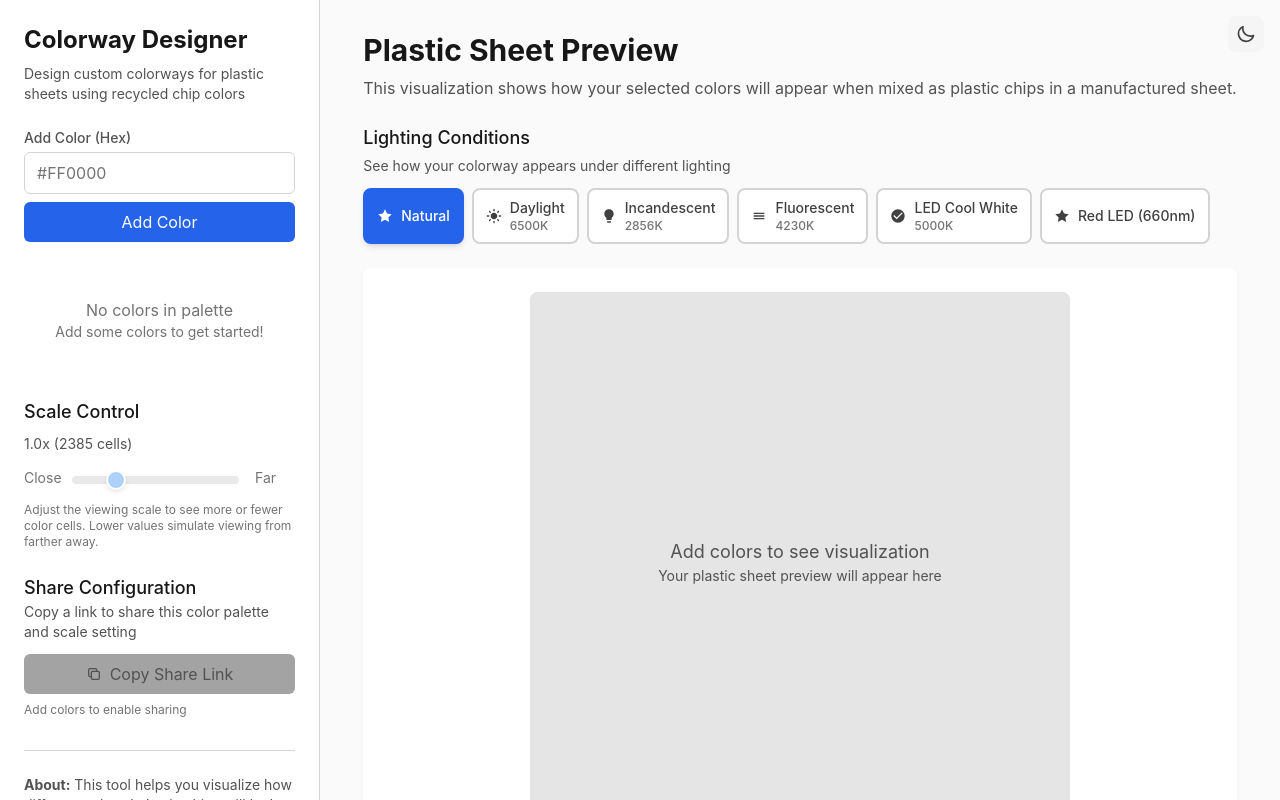
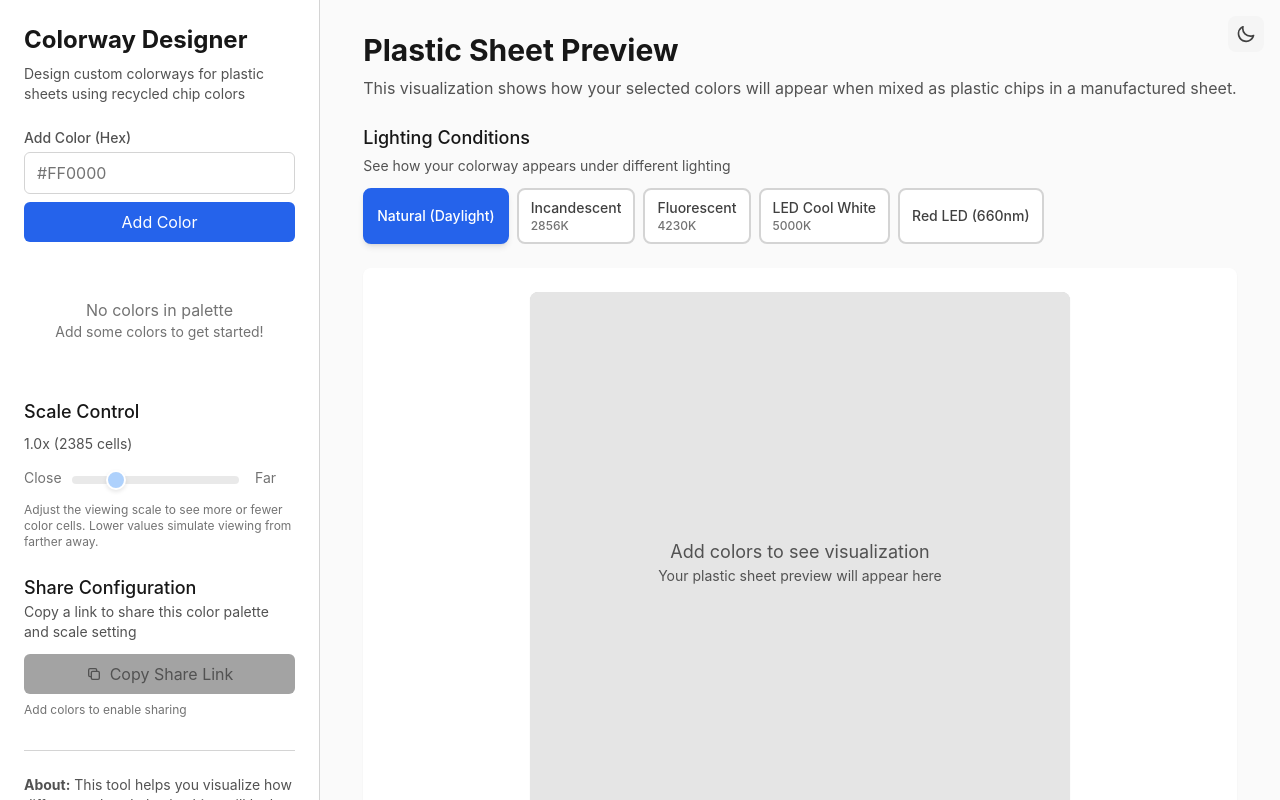
Before and after one commit to ammortal-inc/colorway-designer, a React (Vite) app: page / in a window 1280 px wide. Built offline with nearby package versions, Linux system fonts and the light colour scheme.

Commit message:
fix rendering of alt lighting

```diff
--- a/src/components/LightingSelector.tsx
+++ b/src/components/LightingSelector.tsx
@@ -12,11 +12,11 @@ const LightingSelector: React.FC<LightingSelectorProps> = ({
   onLightChange,
   className = ''
 }) => {
-  // Add "Natural" option (no lighting transformation)
+  // Add "Natural (Daylight)" option (no lighting transformation)
   const lightOptions = [
     {
       id: 'natural',
-      name: 'Natural',
+      name: 'Natural (Daylight)',
       description: 'No lighting transformation - colors as specified',
       colorTemperature: undefined
     },
@@ -30,48 +30,6 @@ const LightingSelector: React.FC<LightingSelectorProps> = ({
     return '';
   };
 
-  const getLightIcon = (lightId: string) => {
-    switch (lightId) {
-      case 'natural':
-        return (
-          <svg className="w-4 h-4" viewBox="0 0 24 24" fill="currentColor">
-            <path d="M12 2l3.09 6.26L22 9.27l-5 4.87 1.18 6.88L12 17.77l-6.18 3.25L7 14.14 2 9.27l6.91-1.01L12 2z"/>
-          </svg>
-        );
-      case 'daylight-d65':
-        return (
-          <svg className="w-4 h-4" viewBox="0 0 24 24" fill="currentColor">
-            <path d="M12 7c-2.76 0-5 2.24-5 5s2.24 5 5 5 5-2.24 5-5-2.24-5-5-5zM2 13h2c.55 0 1-.45 1-1s-.45-1-1-1H2c-.55 0-1 .45-1 1s.45 1 1 1zm18 0h2c.55 0 1-.45 1-1s-.45-1-1-1h-2c-.55 0-1 .45-1 1s.45 1 1 1zM11 2v2c0 .55.45 1 1 1s1-.45 1-1V2c0-.55-.45-1-1-1s-1 .45-1 1zm0 18v2c0 .55.45 1 1 1s1-.45 1-1v-2c0-.55-.45-1-1-1s-1 .45-1 1zM5.99 4.58c-.39-.39-1.03-.39-1.41 0-.39.39-.39 1.03 0 1.41l1.06 1.06c.39.39 1.03.39 1.41 0s.39-1.03 0-1.41L5.99 4.58zm12.37 12.37c-.39-.39-1.03-.39-1.41 0-.39.39-.39 1.03 0 1.41l1.06 1.06c.39.39 1.03.39 1.41 0 .39-.39.39-1.03 0-1.41l-1.06-1.06zm1.06-10.96c.39-.39.39-1.03 0-1.41-.39-.39-1.03-.39-1.41 0l-1.06 1.06c-.39.39-.39 1.03 0 1.41s1.03.39 1.41 0l1.06-1.06zM7.05 18.36c.39-.39.39-1.03 0-1.41-.39-.39-1.03-.39-1.41 0l-1.06 1.06c-.39.39-.39 1.03 0 1.41s1.03.39 1.41 0l1.06-1.06z"/>
-          </svg>
-        );
-      case 'incandescent-a':
-        return (
-          <svg className="w-4 h-4" viewBox="0 0 24 24" fill="currentColor">
-            <path d="M9 21c0 .5.4 1 1 1h4c.6 0 1-.5 1-1v-1H9v1zm3-19C8.1 2 5 5.1 5 9c0 2.4 1.2 4.5 3 5.7V17c0 .5.4 1 1 1h6c.6 0 1-.5 1-1v-2.3c1.8-1.3 3-3.4 3-5.7 0-3.9-3.1-7-7-7z"/>
-          </svg>
-        );
-      case 'fluorescent-f2':
-        return (
-          <svg className="w-4 h-4" viewBox="0 0 24 24" fill="currentColor">
-            <path d="M4 11h16v2H4zm0-4h16v2H4zm0 8h16v2H4z"/>
-          </svg>
-        );
-      case 'led-5000k':
-        return (
-          <svg className="w-4 h-4" viewBox="0 0 24 24" fill="currentColor">
-            <path d="M12 2C6.48 2 2 6.48 2 12s4.48 10 10 10 10-4.48 10-10S17.52 2 12 2zm-2 15l-5-5 1.41-1.41L10 14.17l7.59-7.59L19 8l-9 9z"/>
-          </svg>
-        );
-      case 'red-660nm':
-        return (
-          <svg className="w-4 h-4" viewBox="0 0 24 24" fill="currentColor">
-            <path d="M12 2l3.09 6.26L22 9.27l-5 4.87 1.18 6.88L12 17.77l-6.18 3.25L7 14.14 2 9.27l6.91-1.01L12 2z"/>
-          </svg>
-        );
-      default:
-        return null;
-    }
-  };
 
   return (
     <div className={`mb-6 ${className}`}>
@@ -95,7 +53,7 @@ const LightingSelector: React.FC<LightingSelectorProps> = ({
               onClick={() => onLightChange(light.id)}
               className={`
                 px-3 py-2 rounded-lg text-sm font-medium transition-all duration-200
-                flex items-center space-x-2 border-2 min-w-0 flex-shrink-0
+                flex items-center border-2 min-w-0 flex-shrink-0
                 ${isSelected
                   ? 'bg-blue-600 text-white border-blue-600 shadow-md'
                   : 'bg-white dark:bg-neutral-800 text-neutral-700 dark:text-neutral-300 border-neutral-300 dark:border-neutral-600 hover:border-neutral-400 dark:hover:border-neutral-500 hover:bg-neutral-50 dark:hover:bg-neutral-700'
@@ -103,9 +61,6 @@ const LightingSelector: React.FC<LightingSelectorProps> = ({
               `}
               title={light.description}
             >
-              <span className="flex-shrink-0">
-                {getLightIcon(light.id)}
-              </span>
               <div className="flex flex-col items-start min-w-0">
                 <span className="truncate">{light.name}</span>
                 {temperature && (
@@ -119,14 +74,6 @@ const LightingSelector: React.FC<LightingSelectorProps> = ({
         })}
       </div>
 
-      {/* Current selection info */}
-      {selectedLightId !== 'natural' && (
-        <div className="mt-3 p-3 bg-blue-50 dark:bg-blue-900/20 border border-blue-200 dark:border-blue-800 rounded-lg transition-all duration-300">
-          <div className="text-sm text-blue-900 dark:text-blue-100">
-            {LIGHT_SOURCES.find(l => l.id === selectedLightId)?.description}
-          </div>
-        </div>
-      )}
     </div>
   );
 };
--- a/src/utils/lightingUtils.ts
+++ b/src/utils/lightingUtils.ts
@@ -38,17 +38,45 @@ function linearToSrgb(value: number): number {
 // Convert hex color to RGB values (0-1 range)
 function hexToRgb(hex: string): { r: number; g: number; b: number } {
   const cleanHex = hex.replace('#', '');
-  const r = parseInt(cleanHex.substring(0, 2), 16) / 255;
-  const g = parseInt(cleanHex.substring(2, 4), 16) / 255;
-  const b = parseInt(cleanHex.substring(4, 6), 16) / 255;
+
+  let r: number, g: number, b: number;
+
+  if (cleanHex.length === 3) {
+    // Shorthand hex (e.g., #AAA -> #AAAAAA)
+    r = parseInt(cleanHex.charAt(0) + cleanHex.charAt(0), 16) / 255;
+    g = parseInt(cleanHex.charAt(1) + cleanHex.charAt(1), 16) / 255;
+    b = parseInt(cleanHex.charAt(2) + cleanHex.charAt(2), 16) / 255;
+  } else if (cleanHex.length === 6) {
+    // Full hex (e.g., #AABBCC)
+    r = parseInt(cleanHex.substring(0, 2), 16) / 255;
+    g = parseInt(cleanHex.substring(2, 4), 16) / 255;
+    b = parseInt(cleanHex.substring(4, 6), 16) / 255;
+  } else {
+    // Invalid hex length - return black as fallback
+    console.error(`Invalid hex color length: ${hex}`);
+    return { r: 0, g: 0, b: 0 };
+  }
+
   return { r, g, b };
 }
 
-// Convert RGB values (0-1 range) to hex
+// Convert RGB values (0-255 range) to hex
 function rgbToHex(r: number, g: number, b: number): string {
-  const rHex = Math.round(r).toString(16).padStart(2, '0');
-  const gHex = Math.round(g).toString(16).padStart(2, '0');
-  const bHex = Math.round(b).toString(16).padStart(2, '0');
+  // Safety checks for invalid values
+  if (isNaN(r) || isNaN(g) || isNaN(b)) {
+    console.error(`NaN values in rgbToHex: r=${r}, g=${g}, b=${b}`);
+    return '#000000';
+  }
+
+  // Clamp to valid range
+  const rClamped = Math.max(0, Math.min(255, Math.round(r)));
+  const gClamped = Math.max(0, Math.min(255, Math.round(g)));
+  const bClamped = Math.max(0, Math.min(255, Math.round(b)));
+
+  const rHex = rClamped.toString(16).padStart(2, '0');
+  const gHex = gClamped.toString(16).padStart(2, '0');
+  const bHex = bClamped.toString(16).padStart(2, '0');
+
   return `#${rHex}${gHex}${bHex}`.toUpperCase();
 }
 
@@ -75,6 +103,12 @@ export function srgbToXyz(r: number, g: number, b: number): XYZColor {
 
 // Convert XYZ back to sRGB with gamma correction
 export function xyzToSrgb(xyz: XYZColor): { r: number; g: number; b: number } {
+  // Safety checks for invalid values
+  if (isNaN(xyz.X) || isNaN(xyz.Y) || isNaN(xyz.Z)) {
+    console.error(`NaN values in xyzToSrgb:`, xyz);
+    return { r: 0, g: 0, b: 0 };
+  }
+
   // Scale back from standard illuminant
   const X = xyz.X / 100;
   const Y = xyz.Y / 100;
@@ -89,6 +123,12 @@ export function xyzToSrgb(xyz: XYZColor): { r: number; g: number; b: number } {
   r = linearToSrgb(r);
   g = linearToSrgb(g);
   b = linearToSrgb(b);
+
+  // Safety checks for output
+  if (isNaN(r) || isNaN(g) || isNaN(b)) {
+    console.error(`NaN values in sRGB output: r=${r}, g=${g}, b=${b}`);
+    return { r: 0, g: 0, b: 0 };
+  }
 
   return { r, g, b };
 }
@@ -136,6 +176,12 @@ export function chromaticAdaptation(xyz: XYZColor, sourceWhite: XYZColor, target
   const sourceLMS = applyMatrixTransform(sourceWhite, bradfordMatrix);
   const targetLMS = applyMatrixTransform(targetWhite, bradfordMatrix);
 
+  // Check for division by zero
+  if (sourceLMS.X === 0 || sourceLMS.Y === 0 || sourceLMS.Z === 0) {
+    console.error(`Division by zero in chromatic adaptation`, sourceLMS);
+    return xyz; // Return original color
+  }
+
   // Calculate adaptation matrix
   const adaptMatrix = [
     [targetLMS.X / sourceLMS.X, 0, 0],
@@ -158,14 +204,6 @@ export const D65_WHITE_POINT: XYZColor = {
 
 // Standard light sources for visualization
 export const LIGHT_SOURCES: LightSource[] = [
-  {
-    id: 'daylight-d65',
-    name: 'Daylight',
-    description: 'Standard daylight (6500K) - natural outdoor lighting',
-    whitePoint: D65_WHITE_POINT,
-    colorTemperature: 6500,
-    spectralProfile: 'continuous'
-  },
   {
     id: 'incandescent-a',
     name: 'Incandescent',
@@ -253,6 +291,7 @@ export function getCachedColorTransform(hexColor: string, lightId: string): stri
     return hexColor; // Return original if light source not found
   }
 
+  try {
     const transformed = transformColorForLighting(hexColor, lightSource);
 
     // Maintain cache size (LRU eviction)
@@ -265,4 +304,8 @@ export function getCachedColorTransform(hexColor: string, lightId: string): stri
 
     colorTransformCache.set(cacheKey, transformed);
     return transformed;
+  } catch (error) {
+    console.error(`Transform error for ${hexColor} with ${lightId}:`, error);
+    return hexColor; // Return original on error
   }
+}
--- a/src/utils/urlUtils.ts
+++ b/src/utils/urlUtils.ts
@@ -93,7 +93,7 @@ export const decodeColorsFromURL = (url: string): URLState | null => {
         }
       });
       // For synchronous validation, use a simple check
-      const knownLightIds = ['natural', 'daylight-d65', 'incandescent-a', 'fluorescent-f2', 'led-5000k', 'red-660nm'];
+      const knownLightIds = ['natural', 'incandescent-a', 'fluorescent-f2', 'led-5000k', 'red-660nm'];
       if (knownLightIds.includes(lightingParam)) {
         lightingId = lightingParam;
       }
```
Lines whose indentation alone changed are shown as unchanged.
